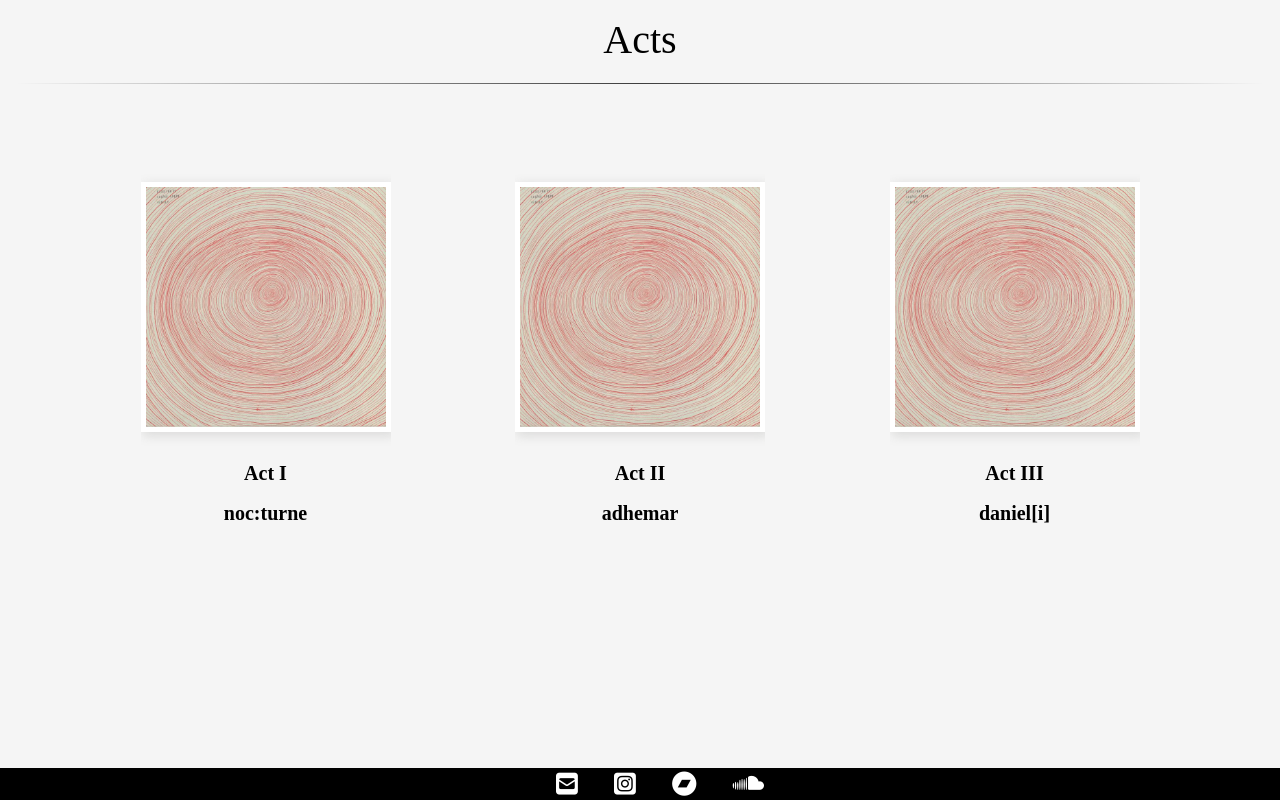
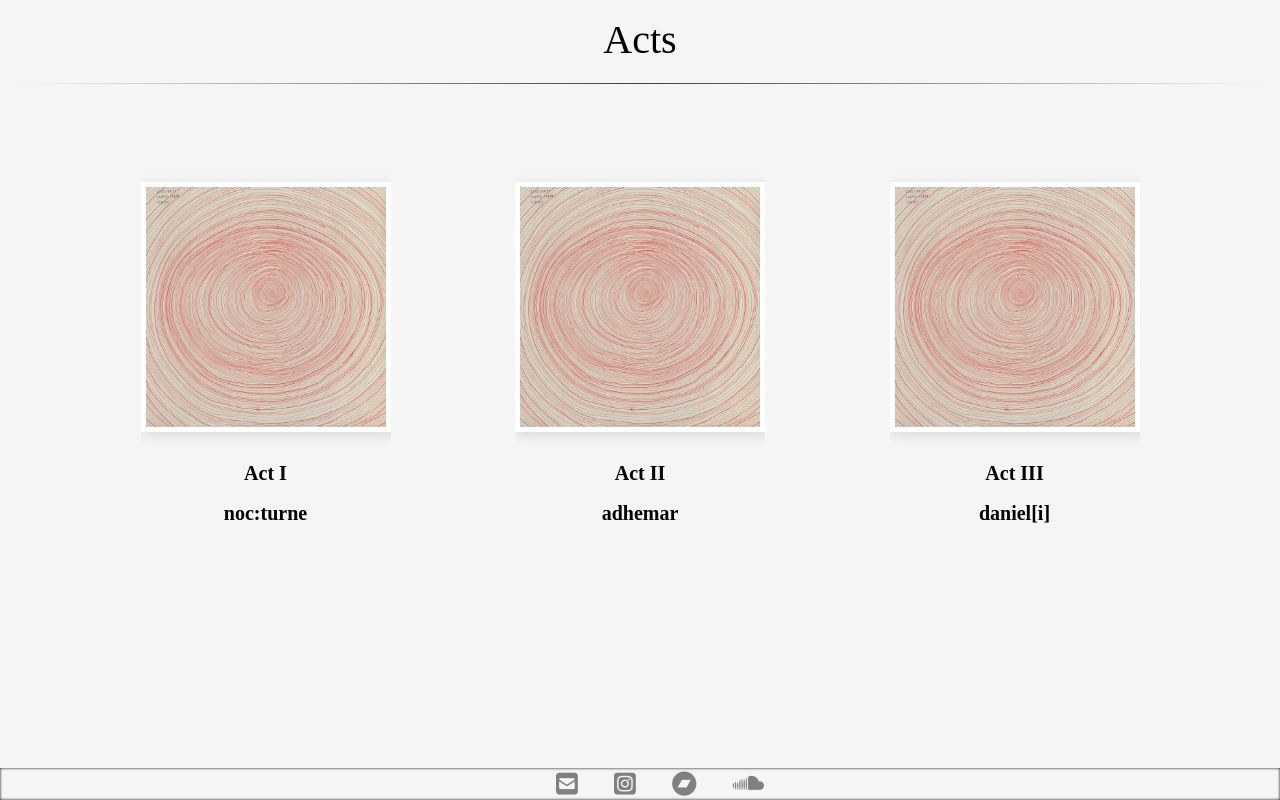
Before and after one commit to ncsyannex/Lost-updated, a plain HTML site: page index.html in a window 1280 px wide. Shown: the part 1600-2400 px from the top of the page. Drawn offline with Linux system fonts and the light colour scheme; a script that the page names is missing.

Commit message:
media query edit

```diff
--- a/styles.css
+++ b/styles.css
@@ -331,7 +331,8 @@ a:visited {
 /* css for social media */
 
 .social-background {
-  background-color: rgb(0, 0, 0);
+  background-color: inherit(0, 0, 0, 0.144);
+  box-shadow: 0 0 3px #000000 inset;
   position: absolute;
   max-height: 2em;
   bottom: 0px;
@@ -339,7 +340,7 @@ a:visited {
   display: flex;
   justify-content: center;
   align-items: center;
-  color: white;
+  /* color: white; */
 }
 
 /* margin : top - right - bottom - left */
@@ -352,7 +353,7 @@ a:visited {
 .fas,
 .fab {
   font-size: 25px;
-  color: white;
+  color: grey;
 }
 
 .fab:hover,
@@ -377,6 +378,9 @@ a:visited {
 @media all and (max-width: 415px) {
   #prism-container {
     font-size: 30px;
+    flex-direction: column;
+    flex-wrap: wrap;
+    align-content: center;
   }
 
   .prism-slider .side,
```
